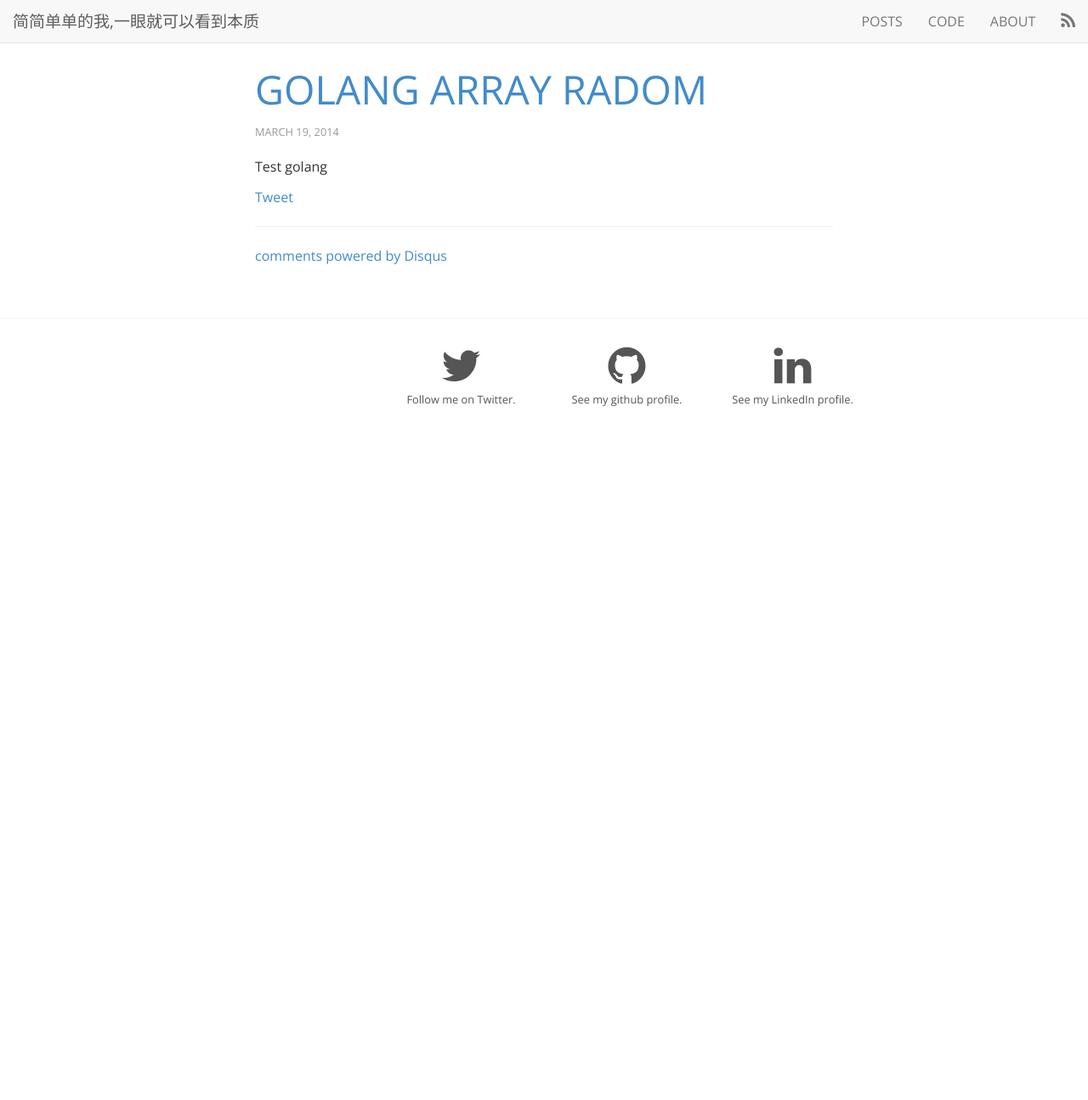
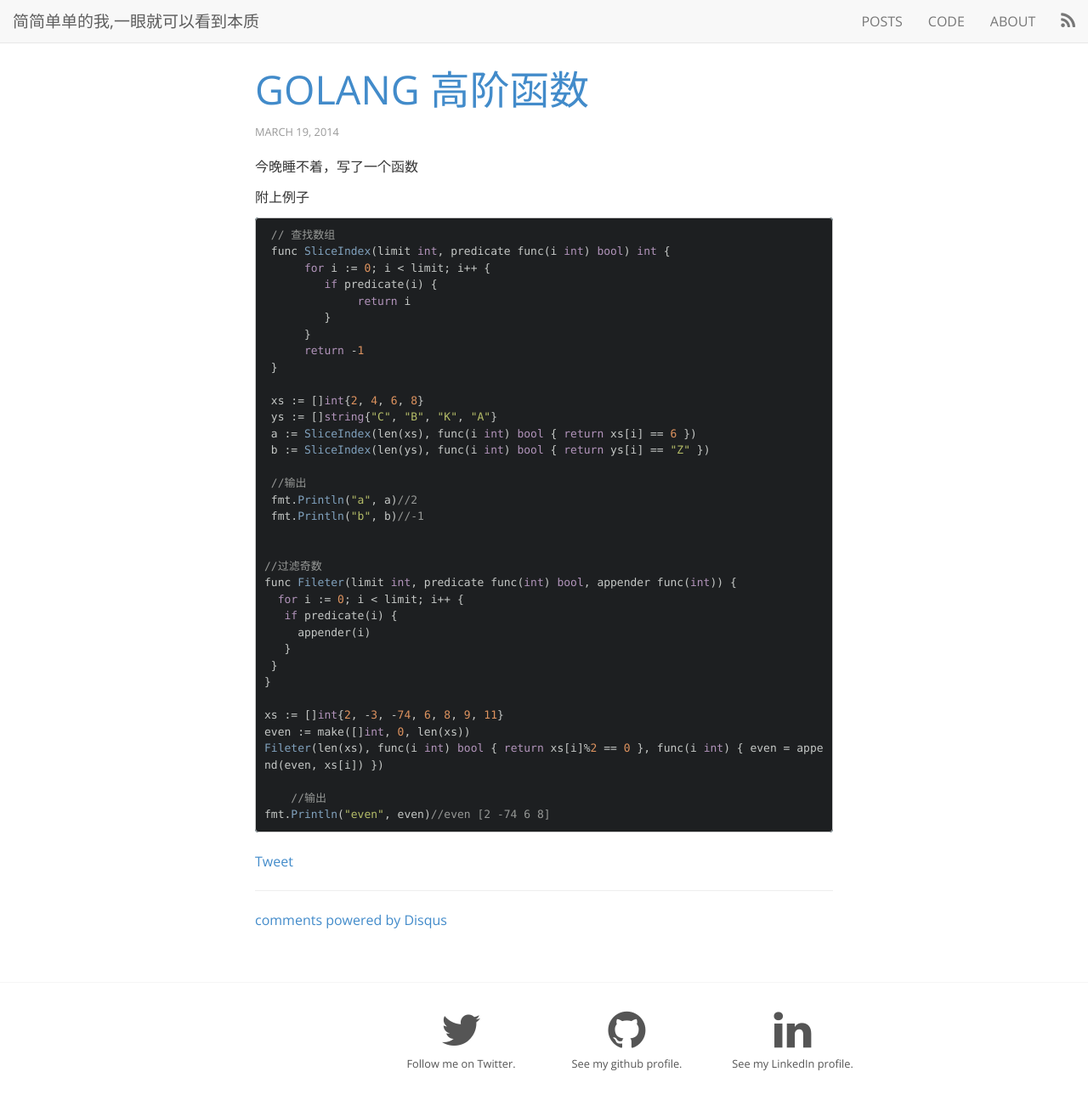
Before and after one commit to felixanya/felixanya.github.io, a Jekyll site: the page built from _posts/2014-03-19-golang-array-radom.md, in a window 1280 px wide and 1295 px high. Shown: the whole window at 85% size. Built offline with Jekyll 4.4.1, drawn with Linux system fonts in a browser that asks for light colours; nearby versions of some CDN libraries; Markdown is read by kramdown in place of the engine named in the settings; comment, search, counter and statistics services are not loaded.

Commit message:
my first commit

```diff
--- a/_posts/2014-03-19-golang-array-radom.md
+++ b/_posts/2014-03-19-golang-array-radom.md
@@ -1,10 +1,48 @@
 ---
 layout: post
-title: "golang array radom"
+title: "golang 高阶函数"
 description: ""
 category:
 tags: []
-intro: "golang array radom"
+intro: "golang 高阶函数"
 ---
 
-Test golang
+今晚睡不着，写了一个函数
+
+附上例子
+
+	 // 查找数组
+	 func SliceIndex(limit int, predicate func(i int) bool) int {
+	      for i := 0; i < limit; i++ {
+		 if predicate(i) {
+		      return i
+		 }
+	      }
+	      return -1
+	 }
+
+	 xs := []int{2, 4, 6, 8}
+	 ys := []string{"C", "B", "K", "A"}
+	 a := SliceIndex(len(xs), func(i int) bool { return xs[i] == 6 })
+	 b := SliceIndex(len(ys), func(i int) bool { return ys[i] == "Z" })
+
+	 //输出
+	 fmt.Println("a", a)//2
+	 fmt.Println("b", b)//-1
+
+
+	//过滤奇数
+	func Fileter(limit int, predicate func(int) bool, appender func(int)) {
+	  for i := 0; i < limit; i++ {
+	   if predicate(i) {
+	     appender(i)
+	   }
+	 }
+	}
+
+	xs := []int{2, -3, -74, 6, 8, 9, 11}
+	even := make([]int, 0, len(xs))
+	Fileter(len(xs), func(i int) bool { return xs[i]%2 == 0 }, func(i int) { even = append(even, xs[i]) })
+
+        //输出
+	fmt.Println("even", even)//even [2 -74 6 8]
```
